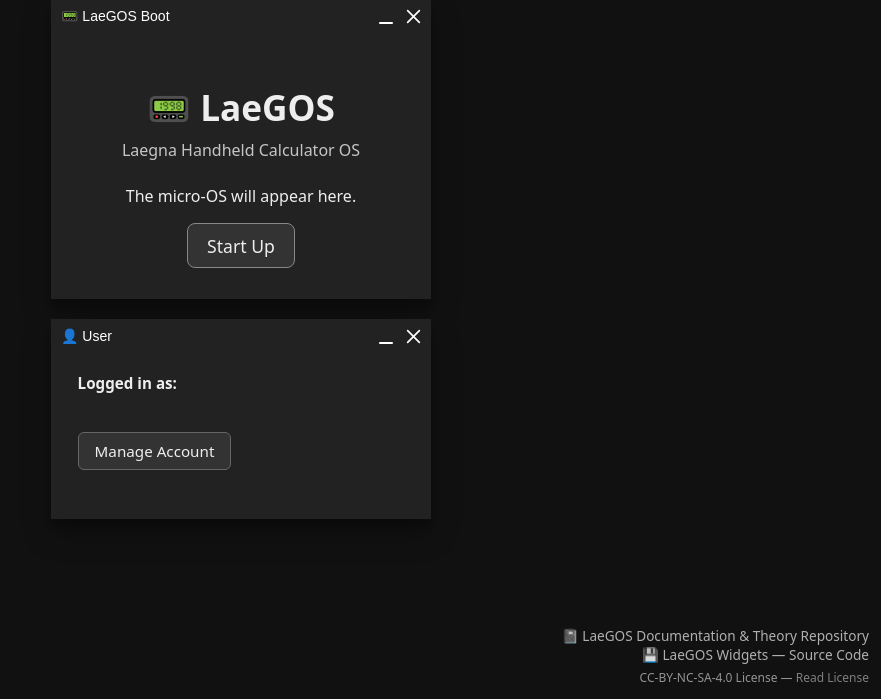
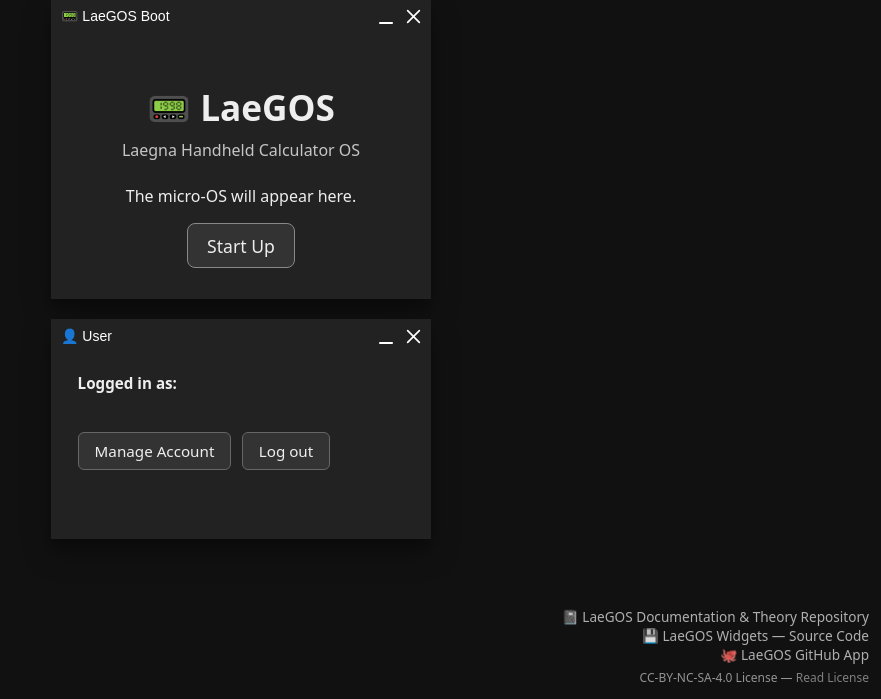
Before and after one commit to tambetvali/LaeGOS-Widgets, a Flask app: page / in a window 1280 px wide. Shown: the part 101-800 px from the top of the page, without its empty margins (399-1280 px from the left). Run offline with Flask 3, Linux system fonts and the light colour scheme; the visitor is signed in with stand-in values (Sample User, id 1).

Commit message:
Refactor index.html for user login/logout features
Updated user authentication links and improved layout.

```diff
--- a/templates/index.html
+++ b/templates/index.html
@@ -4,7 +4,6 @@
     <meta charset="utf-8">
     <title>LaeGOS</title>
 
-    <!-- Emoji-based favicon -->
     <link rel="icon" type="image/svg+xml" href="{{ url_for('static', filename='favicon.svg') }}">
 
     <style>
@@ -90,7 +89,7 @@
             opacity: 0.7;
         }
 
-        .login-btn {
+        .login-btn, .logout-btn {
             display: inline-block;
             padding: 0.5rem 1rem;
             background: #333;
@@ -99,9 +98,10 @@
             color: #eee;
             cursor: pointer;
             text-decoration: none;
+            margin-right: 0.4rem;
         }
 
-        .login-btn:hover {
+        .login-btn:hover, .logout-btn:hover {
             background: #444;
         }
 
@@ -113,7 +113,6 @@
 </head>
 <body>
 
-    <!-- Boot window content -->
     <div id="bootcontent" class="bootcontent">
         <h1>📟 LaeGOS</h1>
         <div class="subtitle">Laegna Handheld Calculator OS</div>
@@ -124,32 +123,28 @@
         </div>
     </div>
 
-    <!-- User window content -->
     <div id="usercontent" class="usercontent" style="display:none;">
         {% if current_user %}
             <div class="user-info">
                 <strong>Logged in as:</strong><br>
                 {{ current_user.email }}<br>
-
                 {% if current_user.name %}
                     Name: {{ current_user.name }}<br>
                 {% endif %}
-
                 {% if current_user.picture %}
                     <img src="{{ current_user.picture }}" alt="User picture"
                          style="margin-top:0.5rem; width:64px; height:64px; border-radius:50%;">
                 {% endif %}
             </div>
 
-            <a href="/login/" class="login-btn">Manage Account</a>
-
+            <a href="/auth/profile" class="login-btn">Manage Account</a>
+            <a href="/auth/logout" class="logout-btn">Log out</a>
         {% else %}
             <p>No user logged in.</p>
-            <a href="/login/" class="login-btn">Log in with MongoDB</a>
+            <a href="/auth/login" class="login-btn">Log in with GitHub</a>
         {% endif %}
     </div>
 
-    <!-- Corner links -->
     <div class="corner-links">
         <div>
             📓 <a href="https://github.com/tambetvali/LaeGOS" target="_blank">
@@ -161,6 +156,11 @@
                 LaeGOS Widgets — Source Code
             </a>
         </div>
+        <div>
+            🐙 <a href="https://github.com/apps/laegos" target="_blank">
+                LaeGOS GitHub App
+            </a>
+        </div>
         <div class="license">
             CC‑BY‑NC‑SA‑4.0 License —
             <a href="https://creativecommons.org/licenses/by-nc-sa/4.0/deed.en" target="_blank">
@@ -169,14 +169,12 @@
         </div>
     </div>
 
-    <!-- WinBox -->
     <script src="{{ url_for('static', filename='js/winbox.bundle.min.js') }}"></script>
 
     <script>
         window.addEventListener("load", () => {
             const boot = document.getElementById("bootcontent");
 
-            // Boot window
             const winBoot = new WinBox({
                 title: "📟 LaeGOS Boot",
                 class: ["no-full", "no-max"],
@@ -189,14 +187,12 @@
                 mount: boot
             });
 
-            // Enable Start Up button
             const btn = document.getElementById("startup");
             btn.classList.add("enabled");
             btn.onclick = () => {
                 window.location.href = "/os/";
             };
 
-            // User window
             const userContent = document.getElementById("usercontent");
             userContent.style.display = "block";
 
@@ -208,7 +204,7 @@
                 x: "center",
                 y: winBoot.y + winBoot.height + 20,
                 width: 380,
-                height: 200,
+                height: 220,
                 mount: userContent
             });
         });
```
